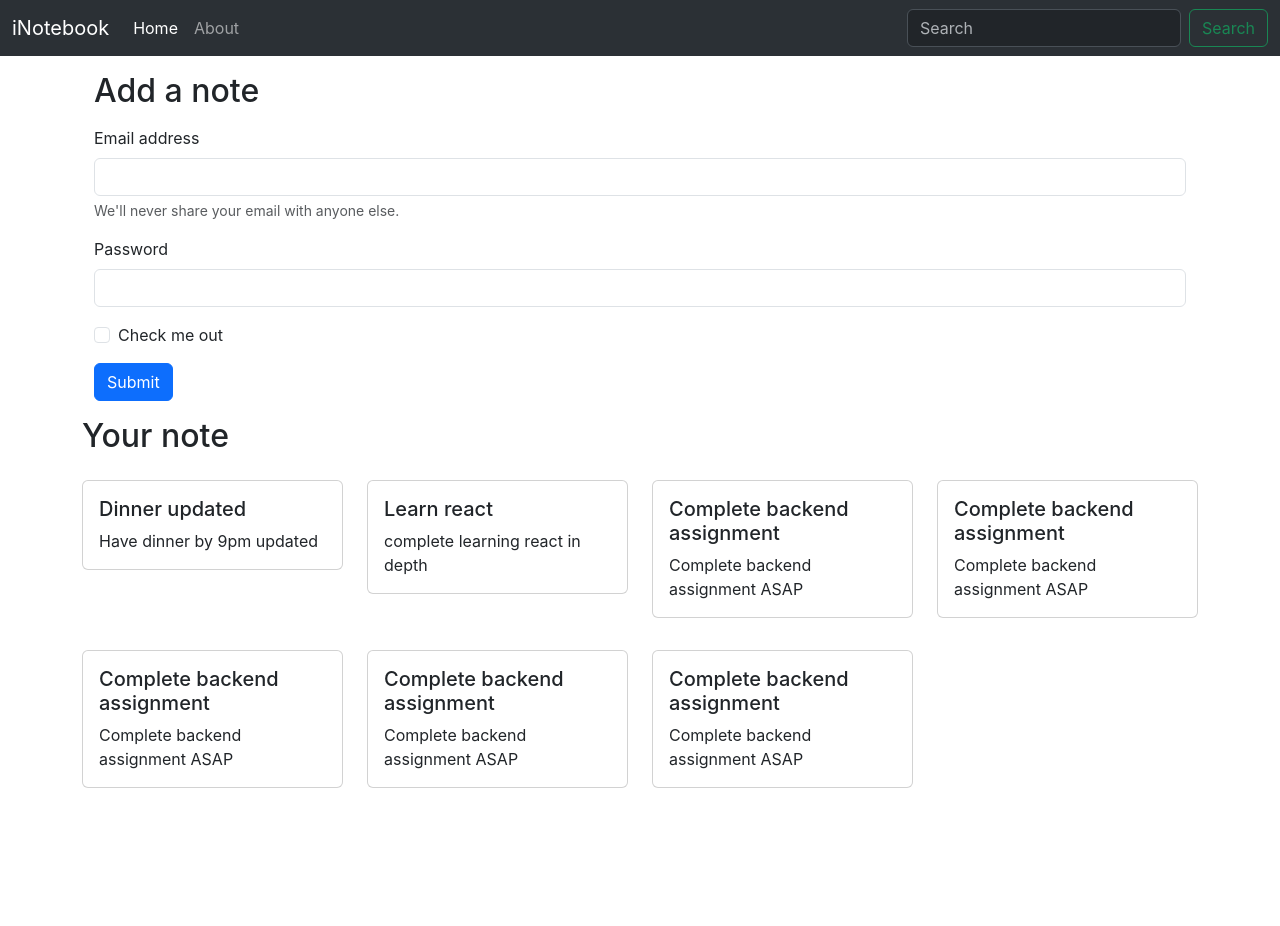
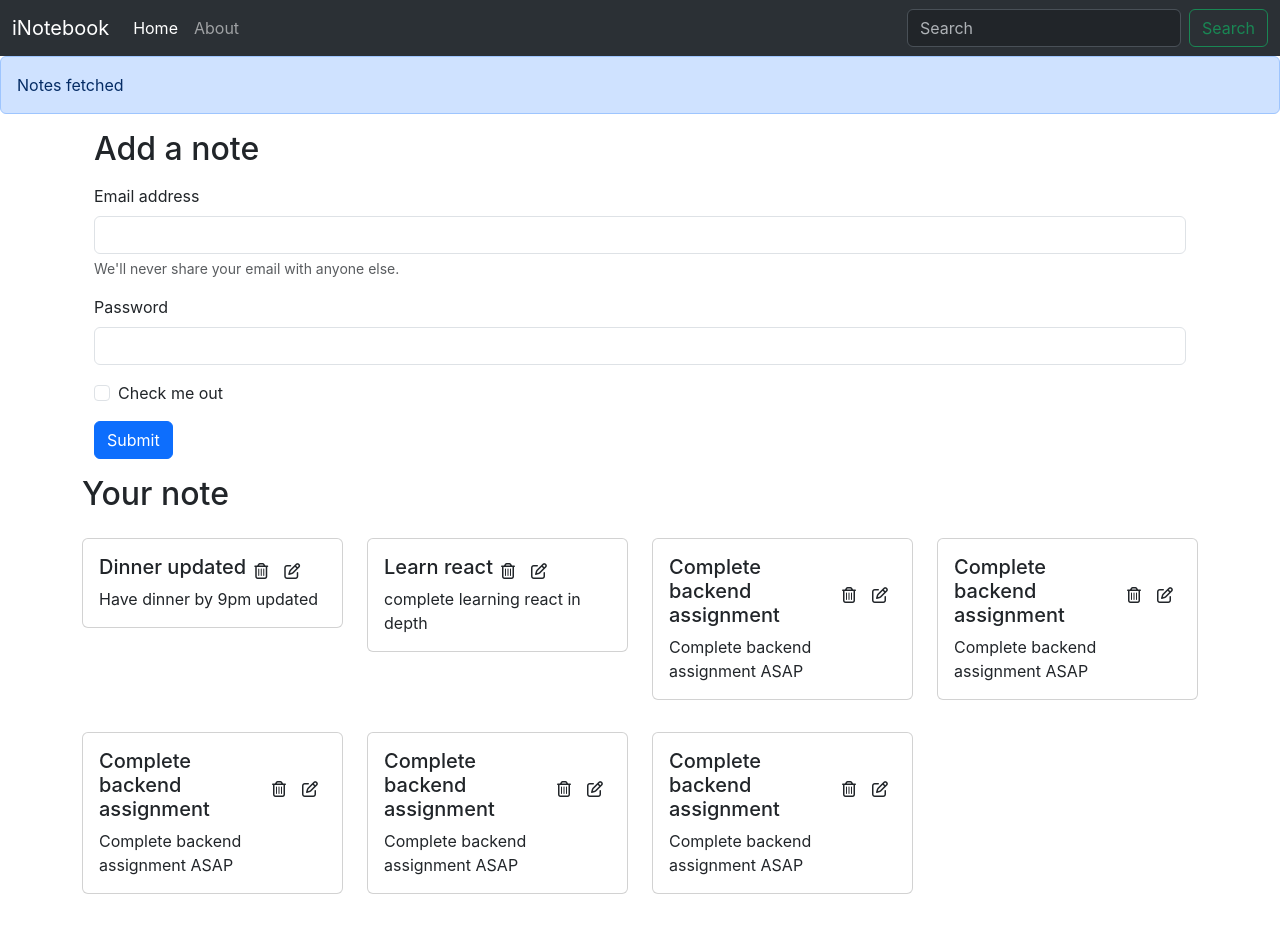
Before and after one commit to priyanka8625/CloudJournal, a React (Create React App) app: page / in a window 1280 px wide. Before the commit the page ends 820 px from the top, so only its background shows below. Built offline with nearby package versions, Linux system fonts and the light colour scheme; the HTML template or start-up script is replaced by a standard one.

Commit message:
added font awsome icons

```diff
--- a/public/index.html
+++ b/public/index.html
@@ -14,6 +14,8 @@
 
       <!-- bootstrap css -->
     <link href="https://cdn.jsdelivr.net/npm/bootstrap@5.3.3/dist/css/bootstrap.min.css" rel="stylesheet" integrity="sha384-QWTKZyjpPEjISv5WaRU9OFeRpok6YctnYmDr5pNlyT2bRjXh0JMhjY6hW+ALEwIH" crossorigin="anonymous">
+    <!-- fonawsome javascript -->
+    <script src="https://kit.fontawesome.com/8be131613a.js" crossorigin="anonymous"></script>
 
     <title>iNotebook - Your notes secured on the cloud</title>
   </head>
--- a/src/App.js
+++ b/src/App.js
@@ -5,6 +5,7 @@ import Navbar from './components/Navbar';
 import Home from './components/Home'
 import About from './components/About'
 import NoteState from './context/notes/NoteState';
+import Alert from './components/Alert';
 
 function App() {
   return (
@@ -12,6 +13,7 @@ function App() {
       <NoteState>
         <Router>
           <Navbar />
+          <Alert message="Notes fetched"/>
           <div className="container">
             <Routes>
               <Route exact path='/' element={<Home />} />
--- /dev/null
+++ b/src/components/Alert.js
@@ -0,0 +1,11 @@
+import React from 'react'
+
+const Alert = (props) => {
+    return (
+        <div class="alert alert-primary" role="alert">
+            {props.message}
+        </div>
+    )
+}
+
+export default Alert
--- a/src/components/NoteItem.js
+++ b/src/components/NoteItem.js
@@ -4,10 +4,14 @@ const NoteItem = (props) => {
     const note = props.note;
     return (
         <div className='col-md-3'>
-            <div class="card my-3" >
-                    <div class="card-body">
-                        <h5 class="card-title">{note.title}</h5>
-                        <p class="card-text">{note.description}</p>
+            <div className="card my-3" >
+                    <div className="card-body">
+                        <div className="d-flex align-items-center">
+                            <h5 className="card-title">{note.title}</h5>
+                            <i className="fa-regular fa-trash-can mx-2"></i>
+                            <i className="fa-regular fa-pen-to-square mx-2"></i>
+                        </div>
+                        <p className="card-text">{note.description}</p>
                     </div>
             </div>
         </div>
--- a/src/components/Notes.js
+++ b/src/components/Notes.js
@@ -10,7 +10,7 @@ const Notes = () => {
         <h2>Your note</h2>
         {
             notes.map((note)=>{
-            return <NoteItem note={note}/>;
+            return <NoteItem note={note} key={note._id}/>;
             })
         }
     </div>
--- a/src/context/notes/NoteState.js
+++ b/src/context/notes/NoteState.js
@@ -34,7 +34,7 @@ const NoteState = (props)=>{
             "__v": 0
         },
         {
-            "_id": "669372b89efac26ab141aca9",
+            "_id": "669372b89efac26ab141aca0",
             "user": "668c4710e9a12baf87e80c36",
             "title": "Complete backend assignment",
             "description": "Complete backend assignment ASAP",
@@ -44,7 +44,7 @@ const NoteState = (props)=>{
             "__v": 0
         },
         {
-            "_id": "669372b89efac26ab141aca9",
+            "_id": "669372b89efac26ab141aca1",
             "user": "668c4710e9a12baf87e80c36",
             "title": "Complete backend assignment",
             "description": "Complete backend assignment ASAP",
@@ -54,7 +54,7 @@ const NoteState = (props)=>{
             "__v": 0
         },
         {
-            "_id": "669372b89efac26ab141aca9",
+            "_id": "669372b89efac26ab141aca2",
             "user": "668c4710e9a12baf87e80c36",
             "title": "Complete backend assignment",
             "description": "Complete backend assignment ASAP",
@@ -64,7 +64,7 @@ const NoteState = (props)=>{
             "__v": 0
         },
         {
-            "_id": "669372b89efac26ab141aca9",
+            "_id": "669372b89efac26ab141aca3",
             "user": "668c4710e9a12baf87e80c36",
             "title": "Complete backend assignment",
             "description": "Complete backend assignment ASAP",
--- a/src/index.css
+++ b/src/index.css
@@ -11,3 +11,7 @@ code {
   font-family: source-code-pro, Menlo, Monaco, Consolas, 'Courier New',
     monospace;
 }
+
+i{
+  cursor: pointer;
+}
```
